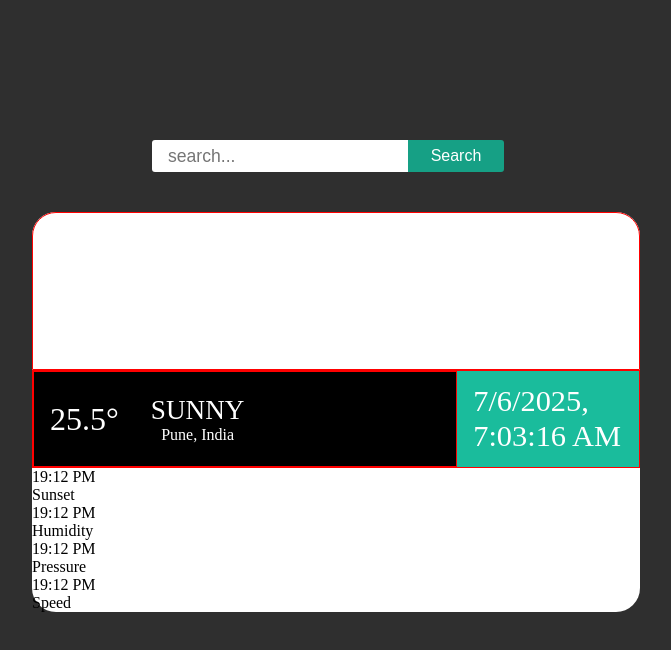
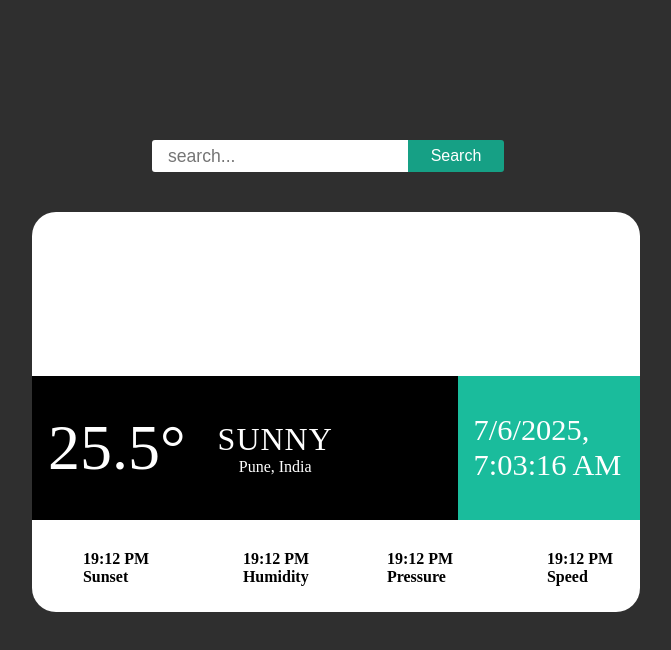
Before and after one commit to muktinathrajbanshi/reactFiveProject, a React (Create React App) app: page / in a window 1280 px wide. Shown: the top 650 px of the page, without its empty margins (288-959 px from the left). Built offline with nearby package versions, Linux system fonts and the light colour scheme; some icons are missing.

Commit message:
99.99% completed for design in my final project

```diff
--- a/src/component/weather/style.css
+++ b/src/component/weather/style.css
@@ -92,8 +92,8 @@ body {
 
 .width .weatherIcon {
   width: 100%;
-  height: 60%;
-  border: 1px solid red;
+  height: 30%;
+  margin-top: 1rem;
   display: flex;
   justify-content: center;
   align-items: center;
@@ -107,21 +107,20 @@ body {
   justify-content: space-between;
   align-items: center;
   width: 100%;
-  border: 1px solid red;
+  margin-top: 1rem;
 }
 
 .weatherInfovsDate .weatherInfo {
   display: flex;
   align-items: center;
   width: 70%;
-  height: 6rem;
-  border: 1px solid red;
+  height: 9rem;
   gap: 2rem;
   background-color: #000;
 }
 
 .weatherInfovsDate .weatherInfo .temperature {
-  font-size: 2rem;
+  font-size: 4rem;
   margin-left: 1rem;
   color: #fff;
 }
@@ -135,7 +134,9 @@ body {
 }
 
 .weatherInfo .description .weatherCondition {
-  font-size: 1.7rem;
+  font-size: 2rem;
+  letter-spacing: 1px;
+  font-weight: 400;
   text-transform: uppercase;
 }
 
@@ -150,8 +151,60 @@ body {
   padding: 0 1rem;
   font-size: 1.9rem;
   width: 30%;
-  height: 6rem;
-  /* border: 1px solid red; */
+  height: 9rem;
   background-color: #1abc9c;
   color: #fff;
 }
+
+.width .extra-temp {
+  display: flex;
+  justify-content: center;
+  width: 100%;
+  justify-content: space-between;
+  margin-top: 1rem;
+}
+
+.extra-temp .temp-info-minmax {
+  width: 50%;
+  height: 4rem;
+  display: flex;
+  justify-content: center;
+  align-items: center;
+  gap: 1rem;
+}
+
+.temp-info-minmax .two-sided-section {
+  width: 50%;
+  display: flex;
+  justify-content: center;
+  align-items: center;
+  gap: 1.5rem;
+  height: 4rem;
+}
+
+.two-sided-section i {
+  font-size: 1.5rem;
+  color: #1abc9c;
+}
+
+.two-sided-section .extra-info-leftside {
+  font-weight: 600;
+}
+
+.extra-temp .weather-extra-info {
+  width: 50%;
+  height: 4rem;
+  display: flex;
+  justify-content: center;
+  align-items: center;
+  gap: 1rem;
+}
+
+.weather-extra-info .two-sided-section {
+  width: 50%;
+  height: 4rem;
+  display: flex;
+  justify-content: center;
+  align-items: center;
+  gap: 1.5rem;
+}
```
